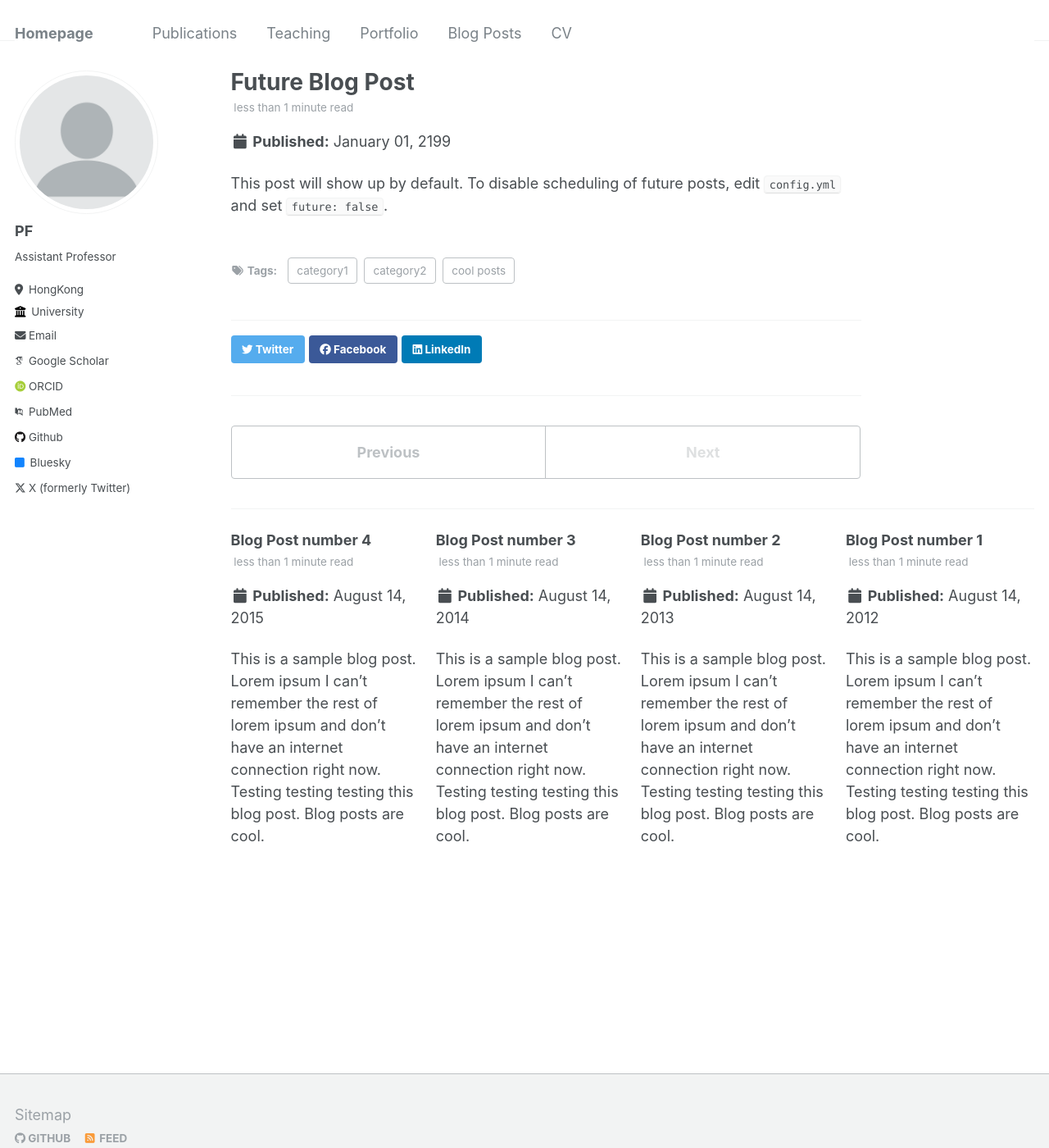
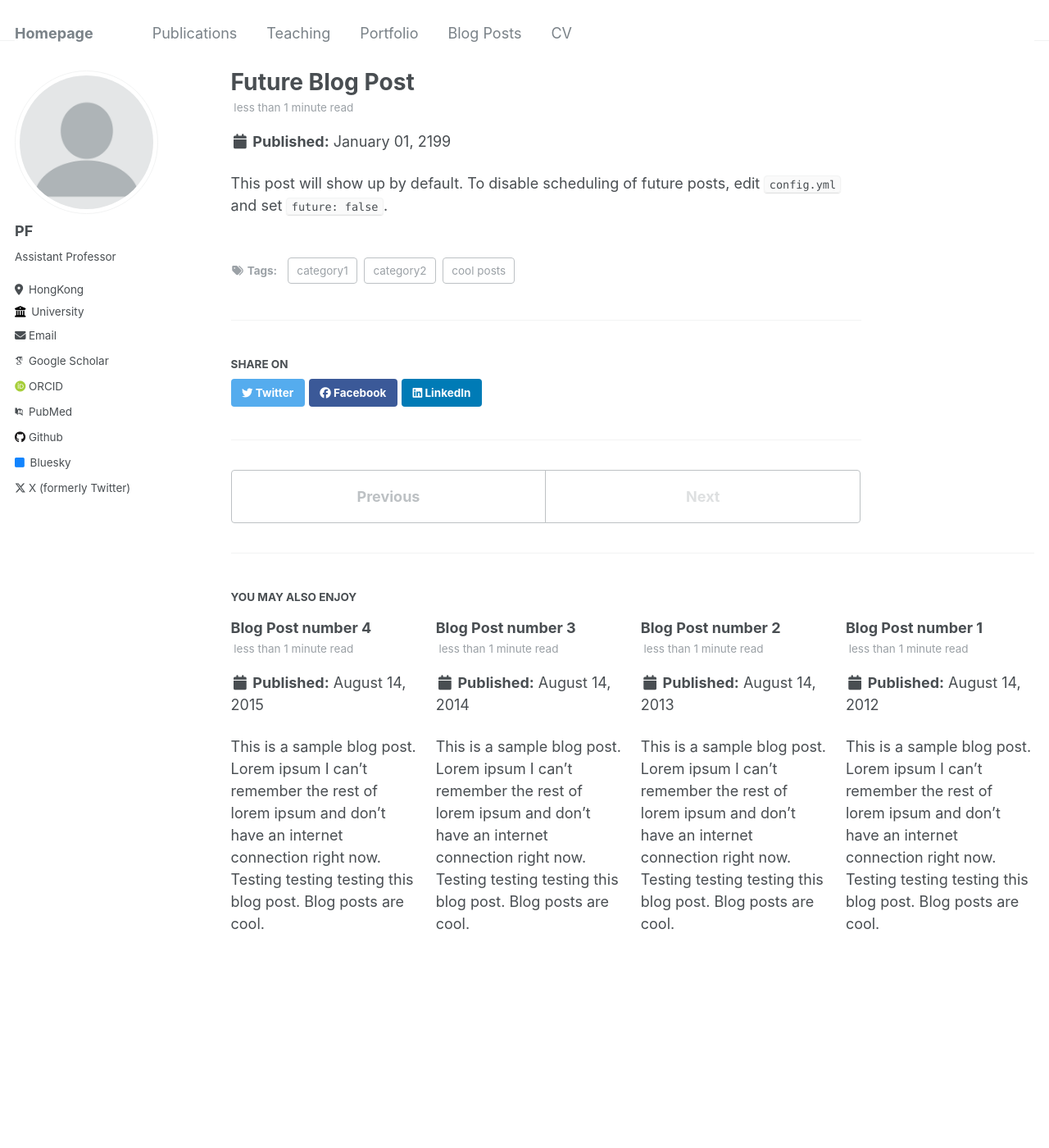
Before and after one commit to pfMA03/peifengMa, a Jekyll site: the page built from _posts/2199-01-01-future-post.md, in a window 1280 px wide and 1400 px high. Shown: the whole window at 82% size. Built offline with Jekyll 4.4.1, drawn with Linux system fonts in a browser that asks for light colours; some web fonts are replaced; part of the change alters nothing that is shown.

```diff
--- a/_config.yml
+++ b/_config.yml
@@ -7,7 +7,7 @@
 # server process.
 
 # Basic Site Settings
-locale                   : "HongKong"
+locale                   : "en-US"
 title                    : "Homepage"
 title_separator          : "-"
 name                     : &name "Your Name"
```
